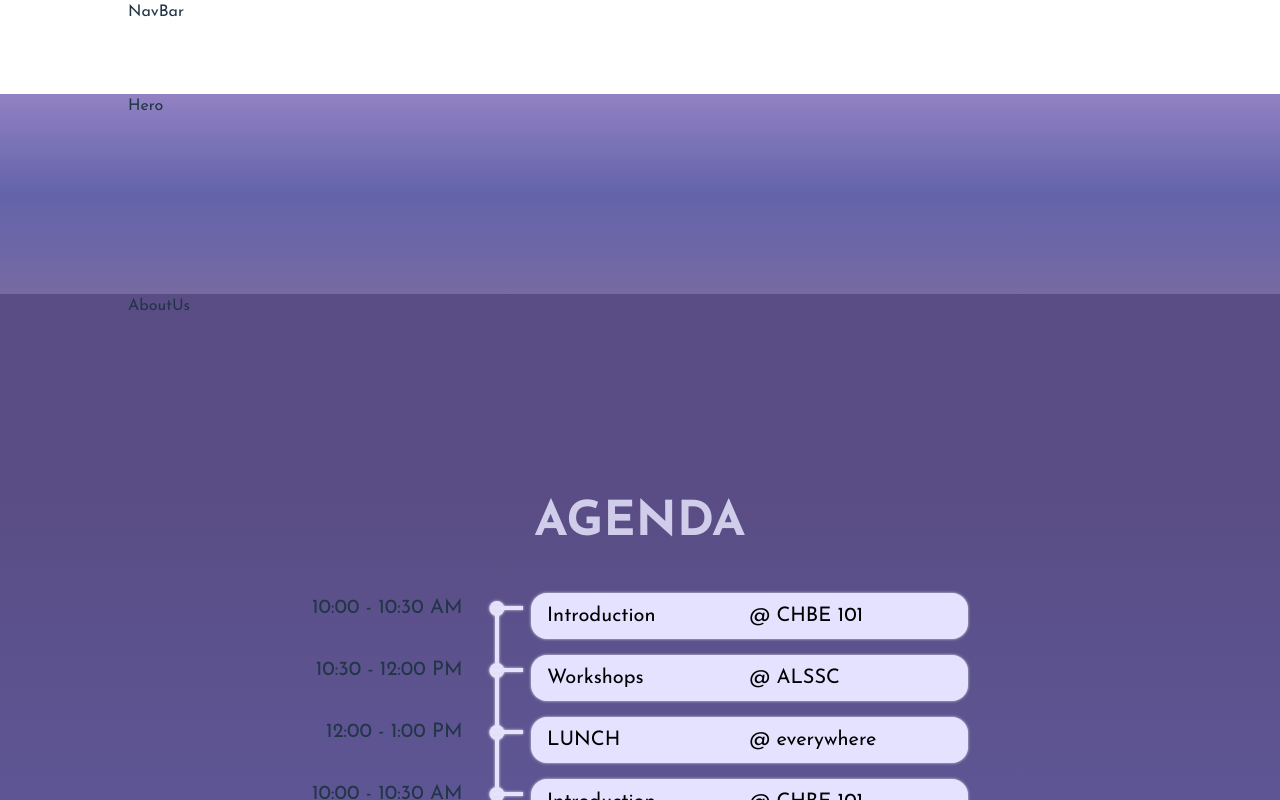
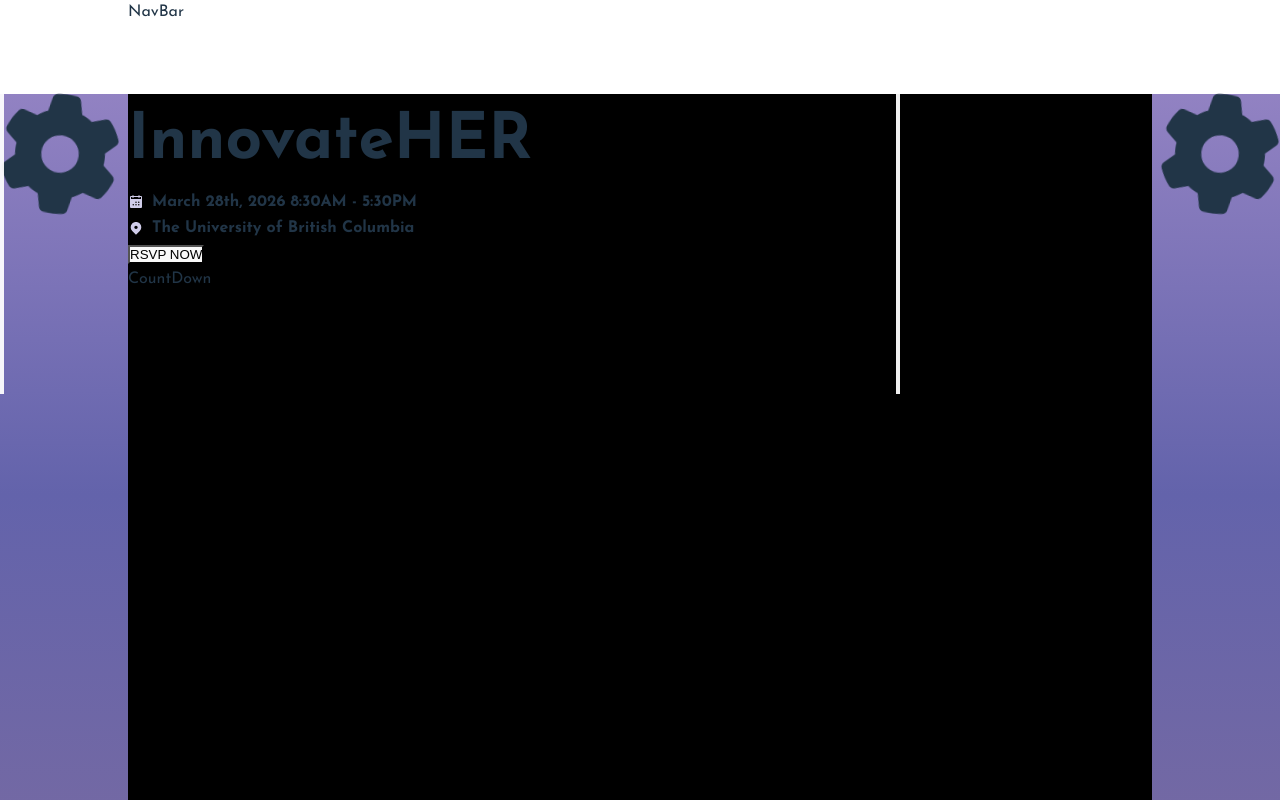
Before and after one commit to cassiemojar/gis-conference-website-2026, a React (Vite) app: page / in a window 1280 px wide. Shown: the top 800 px of the page. Built offline with nearby package versions, Linux system fonts and the light colour scheme; a web font is replaced by a local one.

Commit message:
Initialize hero

```diff
--- a/package.json
+++ b/package.json
@@ -16,6 +16,7 @@
     "@mui/material": "^7.3.7",
     "react": "^19.2.0",
     "react-dom": "^19.2.0",
+    "react-icons": "^5.5.0",
     "react-intersection-observer": "^10.0.2"
   },
   "devDependencies": {
--- /dev/null
+++ b/src/components/CountDown.jsx
@@ -0,0 +1,4 @@
+function CountDown() {
+  return <div>CountDown</div>;
+}
+export default CountDown;
--- a/src/sections/Hero.jsx
+++ b/src/sections/Hero.jsx
@@ -1,6 +1,97 @@
 import "../styles/Hero.css";
+import CountDown from "../components/CountDown";
+import { PiCalendarDotsFill } from "react-icons/pi";
+import { TiLocation } from "react-icons/ti";
+import { FaGear } from "react-icons/fa6";
 
 function Hero() {
-  return <div>Hero</div>;
+  return (
+    <div
+      className='hero'
+      style={{ width: "100%", height: "100vh" }}
+    >
+      <style>
+        {`
+          @keyframes spin {
+            from { transform: rotate(0deg); }
+            to { transform: rotate(360deg); }
+          }
+
+          @keyframes float {
+            0%, 100% { transform: translateY(0); }
+            50% { transform: translateY(-10px); }
+          }
+        `}
+      </style>
+      <div className='decoration-lhs decoration'>
+        <FaGear
+          className='gear'
+          style={{
+            zIndex: 1,
+            animation: "spin 4s linear infinite", // Apply spinning animation
+          }}
+        />
+        <div className='vl vl-edge'></div>
+        <div className='vl vl-edge1'></div>
+        <div className='vl vl-edge-mid'></div>
+        <div className='vl vl-center'></div>
+      </div>
+      <div className='decoration-rhs decoration'>
+        <FaGear
+          className='gear'
+          style={{
+            zIndex: 1,
+            animation: "spin 4s linear infinite", // Apply spinning animation
+          }}
+        />
+        <div className='vl vl-edge'></div>
+        <div className='vl vl-edge1'></div>
+        <div className='vl vl-edge-mid'></div>
+        <div className='vl vl-center'></div>
+      </div>
+      <h1 className='innovate-her'>
+        Innovate<span>HER</span>
+      </h1>
+      <div className='time-loc'>
+        <div
+          className='description-container'
+          style={{ display: "flex", alignItems: "center" }}
+        >
+          <PiCalendarDotsFill
+            style={{
+              marginRight: "8px",
+              verticalAlign: "middle",
+              color: "#d0cdea",
+            }}
+          />
+          <h4 className='description'>March 28th, 2026 8:30AM - 5:30PM</h4>
+        </div>
+
+        {/* Location */}
+        <div
+          className='description-container'
+          style={{ display: "flex", alignItems: "center" }}
+        >
+          <TiLocation
+            style={{
+              marginRight: "8px",
+              verticalAlign: "middle",
+              color: "#d0cdea",
+            }}
+          />
+          <h4
+            className='description'
+            style={{ lineHeight: "1.8" }}
+          >
+            The University of British Columbia
+          </h4>
+        </div>
+      </div>
+      <div className='rsvp-container'>
+        <button>RSVP NOW</button>
+      </div>
+      <CountDown />
+    </div>
+  );
 }
 export default Hero;
--- a/src/styles/Hero.css
+++ b/src/styles/Hero.css
@@ -0,0 +1,44 @@
+.hero {
+  width: 100%;
+  height: 100dvh;
+  position: relative;
+  background: black;
+  z-index: 0;
+}
+
+.decoration-lhs {
+  left: calc(-50vw + 50%);
+}
+
+.decoration {
+  width: 30dvw;
+  position: absolute;
+  top: 0;
+  /* background: yellow; */
+  z-index: -1;
+}
+
+.decoration-lhs {
+  left: calc(-50vw + 50%);
+}
+
+.decoration-rhs {
+  right: calc(-50vw + 50%);
+  text-align: right;
+}
+
+.gear {
+  font-size: 120px;
+}
+
+.innovate-her {
+  z-index: 99;
+}
+
+.vl {
+  width: 4px;
+  height: 300px;
+  position: absolute;
+  background: rgba(255, 255, 255, 0.5);
+  top: 0;
+}
```
Also changed, not shown: 1 other file (tests, documents, lock files or other folders).
